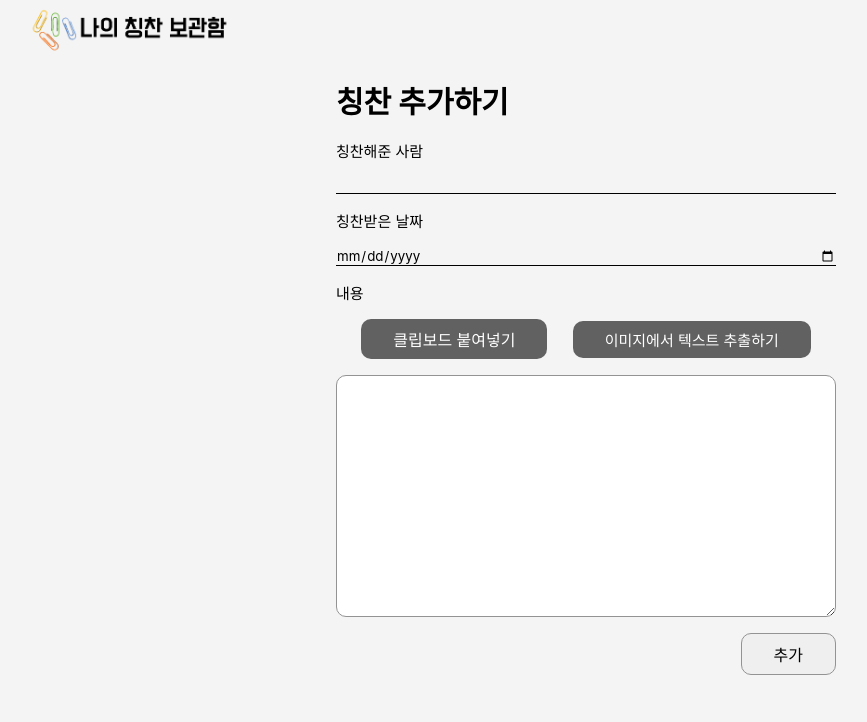
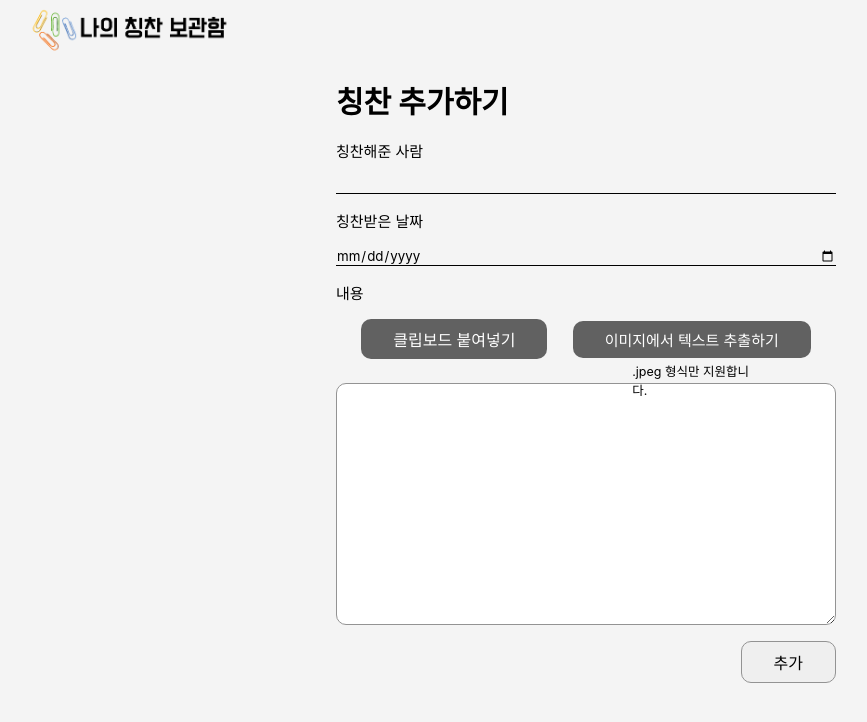
Before and after one commit to yujinwon-dev/compliment-storage-project, a React (Create React App) app: page /form in a window 1280 px wide. Shown: the top 722 px of the page, without its empty margins (54-921 px from the left). Built offline with nearby package versions, Linux system fonts and the light colour scheme; a web font is replaced by a local one.

Commit message:
refactor: 💡 파일 형식 제한 문구 추가

```diff
--- a/src/pages/Form.tsx
+++ b/src/pages/Form.tsx
@@ -141,7 +141,7 @@ export default function Form() {
             flex-direction: column;
             align-items: center;
             justify-content: space-evenly;
-            margin: 1rem 0;
+            margin: 1rem 0 1.5rem;
 
             @media screen and (min-width: 768px) {
               flex-direction: row;
@@ -172,6 +172,13 @@ export default function Form() {
               }
             `}
           >클립보드 붙여넣기</button>
+          <div
+            css={css`
+              display: flex;
+              flex-flow: column wrap;
+              position: relative;
+            `}
+          >
             <label
               htmlFor="input-file"
               css={css`
@@ -187,6 +194,15 @@ export default function Form() {
                 }
                 `}
             >이미지에서 텍스트 추출하기</label>
+            <small
+              css={css`
+                width: fit-content;
+                position: absolute;
+                top: 40px;
+                left: 50%;
+                transform: translateX(-50%);
+              `}
+            >.jpeg 형식만 지원합니다.</small>
             <input
               type="file"
               name="input-file"
@@ -201,6 +217,7 @@ export default function Form() {
                   opacity: 0;
               `}
             />
+          </div>
         </div>
         <textarea
           name="content"
```
Lines whose indentation alone changed are shown as unchanged.
